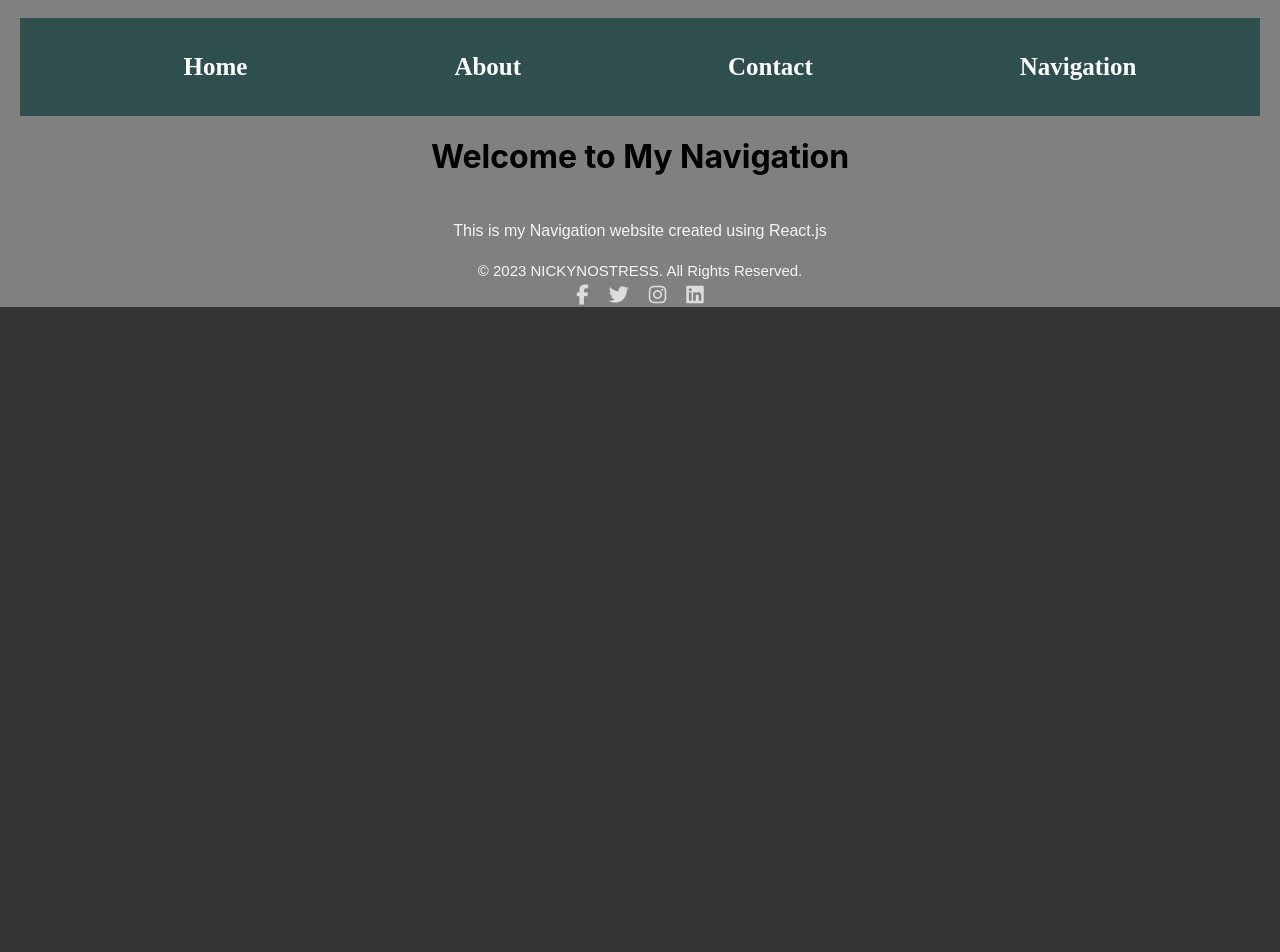
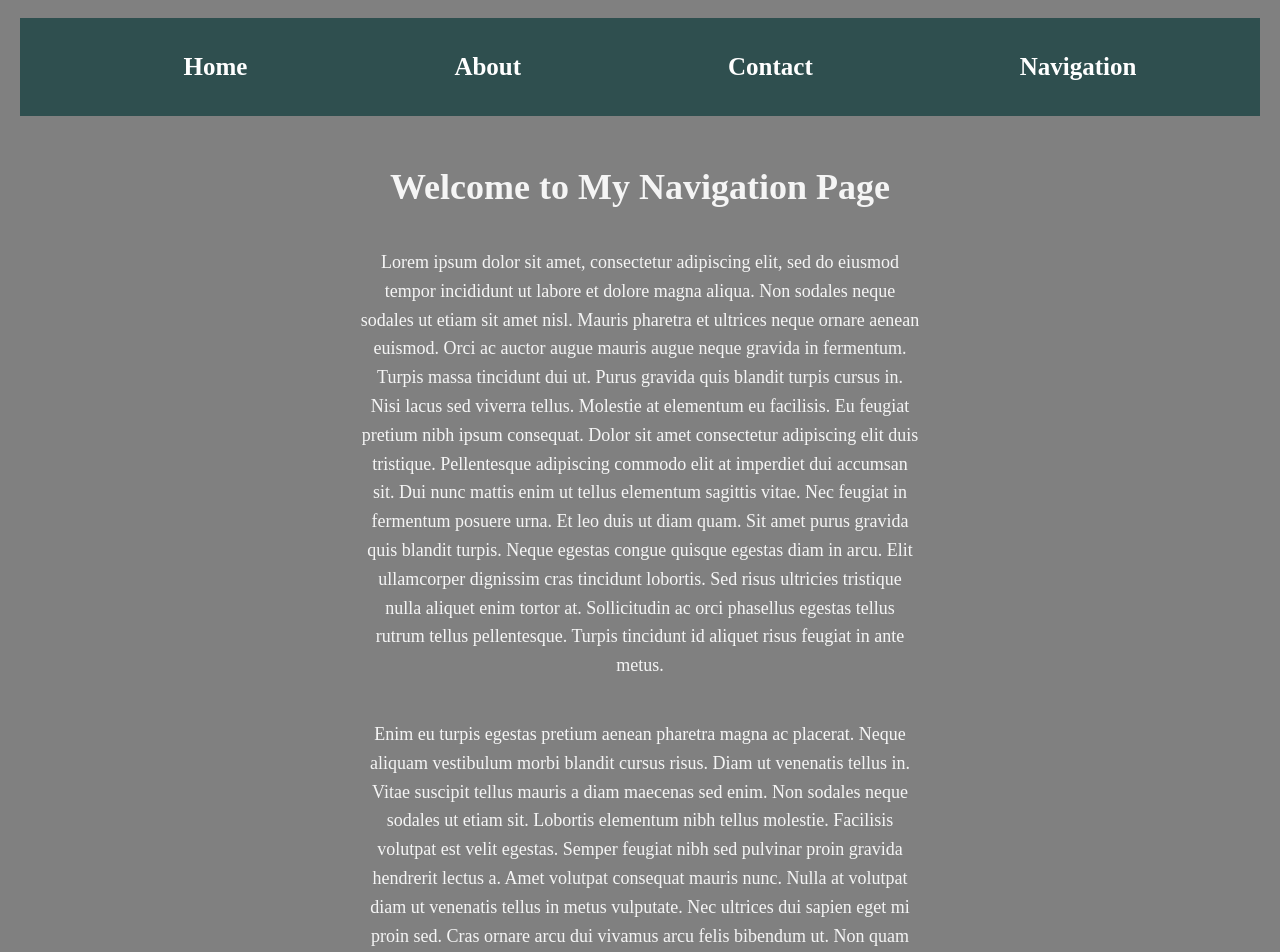
Before and after one commit to nickynostress/tecmint-app, a React (Create React App) app: page /navigation in a window 1280 px wide. Shown: the part 120-1072 px from the top of the page. Before the commit the page ends 800 px from the top, so only its background shows below. Built offline with nearby package versions, Linux system fonts and the light colour scheme.

Commit message:
Added several CSS-features.

```diff
--- a/src/components/ContactForm.js
+++ b/src/components/ContactForm.js
@@ -4,11 +4,11 @@ import './styles/contactform.css';
 
 function ContactForm() {
   const [formData, setFormData] = useState({
-    nimi: '',
-    puhelinnumero: '',
-    paivamaara: '',
-    sahkoposti: '',
-    viesti: ''
+    NIMI: '',
+    PUHELINNUMERO: '',
+    PÄIVÄMÄÄRÄ: '',
+    SÄHKÖPOSTI: '',
+    VIESTI: ''
   });
 
   const handleInputChange = (event) => {
@@ -29,11 +29,11 @@ function ContactForm() {
       console.log('Email response:', response.data);
       // Reset the form or show a success message
       setFormData({
-        nimi: '',
-        puhelinnumero: '',
-        paivamaara: '',
-        sahkoposti: '',
-        viesti: ''
+        NIMI: '',
+        PUHELINNUMERO: '',
+        PÄIVÄMÄÄRÄ: '',
+        SÄHKÖPOSTI: '',
+        VIESTI: ''
       });
     } catch (error) {
       console.error('Error sending email:', error);
--- a/src/components/HomePage.js
+++ b/src/components/HomePage.js
@@ -11,7 +11,7 @@ function HomePage() {
         description="This is my portfolio website created using React.js"
       />
       <UniversalImage
-        imageUrl="https://cdn.pixabay.com/photo/2019/06/06/14/58/unicorn-4256141_960_720.png"
+        imageUrl="https://cdn.pixabay.com/photo/2017/11/09/10/39/christmas-2933008_1280.jpg"
         altText="Portfolio Image"
       />
       <div className='loremipsum-box'>
--- a/src/components/NavPage.js
+++ b/src/components/NavPage.js
@@ -1,11 +1,38 @@
+// NavPage.js
+
 import React from 'react';
+import './styles/navpage.css'; // Import the CSS file for styling
 
 function NavPage() {
   return (
-      <div>
-        <h1>Welcome to My Navigation</h1>
-        <p>This is my Navigation website created using React.js</p>
-      </div>
+    <div className="nav-container">
+      <h1 className="nav-title">Welcome to My Navigation Page</h1>
+      <p className="nav-description">
+        Lorem ipsum dolor sit amet, consectetur adipiscing elit, sed do eiusmod tempor incididunt ut labore et dolore magna aliqua.
+        Non sodales neque sodales ut etiam sit amet nisl.
+        Mauris pharetra et ultrices neque ornare aenean euismod.
+        Orci ac auctor augue mauris augue neque gravida in fermentum.
+        Turpis massa tincidunt dui ut. Purus gravida quis blandit turpis cursus in.
+        Nisi lacus sed viverra tellus. Molestie at elementum eu facilisis.
+        Eu feugiat pretium nibh ipsum consequat. Dolor sit amet consectetur adipiscing elit duis tristique.
+        Pellentesque adipiscing commodo elit at imperdiet dui accumsan sit. Dui nunc mattis enim ut tellus elementum sagittis vitae.
+        Nec feugiat in fermentum posuere urna. Et leo duis ut diam quam. Sit amet purus gravida quis blandit turpis.
+        Neque egestas congue quisque egestas diam in arcu.
+        Elit ullamcorper dignissim cras tincidunt lobortis. Sed risus ultricies tristique nulla aliquet enim tortor at.
+        Sollicitudin ac orci phasellus egestas tellus rutrum tellus pellentesque. Turpis tincidunt id aliquet risus feugiat in ante metus.
+      </p>
+      <p className="nav-description">
+        Enim eu turpis egestas pretium aenean pharetra magna ac placerat.
+        Neque aliquam vestibulum morbi blandit cursus risus. Diam ut venenatis tellus in.
+        Vitae suscipit tellus mauris a diam maecenas sed enim. Non sodales neque sodales ut etiam sit.
+        Lobortis elementum nibh tellus molestie. Facilisis volutpat est velit egestas.
+        Semper feugiat nibh sed pulvinar proin gravida hendrerit lectus a. Amet volutpat consequat mauris nunc.
+        Nulla at volutpat diam ut venenatis tellus in metus vulputate. Nec ultrices dui sapien eget mi proin sed.
+        Cras ornare arcu dui vivamus arcu felis bibendum ut. Non quam lacus suspendisse faucibus interdum posuere lorem ipsum.
+        Elementum pulvinar etiam non quam lacus suspendisse faucibus interdum. Dictum sit amet justo donec enim diam vulputate ut pharetra.
+        Mi proin sed libero enim. Donec pretium vulputate sapien nec sagittis aliquam malesuada bibendum arcu. Magna sit amet purus gravida.
+      </p>
+    </div>
   );
 }
 
--- a/src/components/UniversalImage.js
+++ b/src/components/UniversalImage.js
@@ -3,7 +3,7 @@ import React from 'react';
 function UniversalImage({ imageUrl, altText }) {
   return (
     <div className="universal-image">
-      <img src={imageUrl} alt={altText} style={{ width: '150px', height: '150px' }} />
+      <img src={imageUrl} alt={altText} style={{ width: '200px', height: '200px' }} />
     </div>
   );
 }
--- a/src/components/UniversalSection.js
+++ b/src/components/UniversalSection.js
@@ -1,10 +1,11 @@
 import React from 'react';
+import './styles/universalsection.css';
 
 function UniversalSection({ title, description }) {
   return (
     <div className="universal-section">
-      <h2>{title}</h2>
-      <p>{description}</p>
+      <h2 className="section-title">{title}</h2>
+      <p className="section-description">{description}</p>
     </div>
   );
 }
--- a/src/components/styles/about.css
+++ b/src/components/styles/about.css
@@ -1,7 +1,7 @@
 /* Apply styles to the h2 element */
 h2 {
     color: #333; /* Text color */
-    font-family: 'Arial', sans-serif; /* Font family */
+    font-family: 'Times New Roman', Times, serif; /* Change font family to Times New Roman */
     margin-bottom: 10px; /* Bottom margin for spacing */
     padding-bottom: 20px; /* Bottom padding for spacing */
 }
@@ -9,8 +9,36 @@ h2 {
 /* Apply styles to the p element */
 p {
     color: whitesmoke; /* Text color */
-    font-family: 'Arial', sans-serif; /* Font family */
+    font-family: 'Times New Roman', Times, serif; /* Change font family to Times New Roman */
     line-height: 1.6; /* Line height for better readability */
+    margin: 10px 0; /* Add margin top and bottom */
+    padding: 20px;
+    display: flex;
+    justify-content: center;
+    align-items: center;
+}
+
+/* Apply styles to the input element (text box) */
+input {
+    width: 150px; /* Set the width to 50 pixels */
+    height: 20px; /* Set the height to 20 pixels */
+    padding: 10px; /* Padding for the input */
     margin-top: 10px; /* Top margin for spacing */
-    padding-top: 20px;
+    margin-bottom: 20px; /* Bottom margin for spacing */
+    border: 1px solid #ccc; /* Border styling */
+    border-radius: 4px; /* Border radius for rounded corners */
+    font-family: 'Times New Roman', Times, serif; /* Change font family to Times New Roman */
+    color: red; /* Text color */
+    background-color: black; /* Background color */
+
+    /* Additional styles for the text inside the input box */
+    font-size: 14px; /* Font size */
+    font-weight: bold; /* Font weight */
+    outline: none; /* Remove the outline on focus */
 }
+
+/* Apply styles for the focused state of the input element */
+input:focus {
+    border-color: #007bff; /* Border color on focus */
+    box-shadow: 0 0 5px rgba(0, 123, 255, 0.5); /* Box shadow on focus */
+}
--- a/src/components/styles/contactpage.css
+++ b/src/components/styles/contactpage.css
@@ -4,7 +4,7 @@
   display: flex;
   flex-direction: column;
   align-items: flex-start;
-  max-width: 400px; /* Set a maximum width for the form */
+  max-width: 300px; /* Set a maximum width for the form */
   margin: 0 auto; /* Center the form horizontally */
 }
 
@@ -17,6 +17,7 @@
   width: 100%; /* Make input fields take up full width */
   margin-bottom: 10px; /* Add some spacing between input fields */
   padding: 8px; /* Add padding for better appearance */
+  font-family: 'Times New Roman', Times, serif; /* Change font family to Times New Roman */
 }
 
 .contact-form button {
@@ -25,6 +26,7 @@
   padding: 10px; /* Add padding to the button */
   border: none; /* Remove button border */
   cursor: pointer;
+  font-family: 'Times New Roman', Times, serif; /* Change font family to Times New Roman */
 }
 
 .contact-form button:hover {
--- a/src/components/styles/homepage.css
+++ b/src/components/styles/homepage.css
@@ -4,12 +4,15 @@
     max-width: 800px;
     margin: 0 auto;
     padding: 20px;
+    font-family: 'Arial', sans-serif; /* Add your desired font-family */
+    color: #333; /* Add your desired font color */
 }
 
 .loremipsum-box {
     background-color: black;
     border: 1px solid #ddd;
-    padding: 15px;
+    padding: 20px; /* Add padding */
+    margin: 20px 0; /* Add margin top and bottom */
     border-radius: 10px;
     color: white;
     font-family: 'Times New Roman';
@@ -17,7 +20,7 @@
 
 .loremipsum {
     margin: 0;
-    font-size: 16px;
+    font-size: 18px;
     line-height: 1.8; /* Set line height for better spacing */
     font-weight: bold; /* Make the text bold */
     text-align: justify; /* Justify the text */
--- /dev/null
+++ b/src/components/styles/navpage.css
@@ -0,0 +1,22 @@
+/* styles/navpage.css */
+
+.nav-container {
+    max-width: 600px; /* Set a maximum width for better readability */
+    margin: 50px auto; /* Center the content with some margin from top */
+    text-align: center; /* Center align text */
+  }
+
+  .nav-title {
+    color: whitesmoke; /* Set title text color to white */
+    font-family: 'Times New Roman', Times, serif; /* Change font family to Times New Roman */
+    font-size: 36px; /* Set title font size */
+    margin-bottom: 20px; /* Add margin below the title */
+  }
+
+  .nav-description {
+    color: whitesmoke; /* Set description text color to white */
+    font-family: 'Times New Roman', Times, serif; /* Change font family to Times New Roman */
+    font-size: 18px; /* Set description font size */
+    line-height: 1.6; /* Set line height for better readability */
+    margin: 0; /* Remove default margin */
+  }
--- /dev/null
+++ b/src/components/styles/universalsection.css
@@ -0,0 +1,22 @@
+/* UniversalSection.css */
+
+.universal-section {
+    text-align: center; /* Center align content */
+    margin-bottom: 30px; /* Add margin at the bottom */
+}
+
+.section-title {
+    color: whitesmoke; /* Text color */
+    font-family: 'Times New Roman', sans-serif; /* Use Times New Roman font-family */
+    font-size: 50px; /* Adjust font size */
+    margin-bottom: 10px; /* Add margin at the bottom */
+}
+
+.section-description {
+    color: #555; /* Text color */
+    font-family: 'Arial', sans-serif; /* Add your desired font-family */
+    font-size: 16px; /* Adjust font size */
+    line-height: 1.6; /* Set line height for better spacing */
+    margin: 0; /* Remove default margin */
+    padding: 10px 0; /* Add padding top and bottom */
+}
```
Also changed, not shown: src/components/AboutPage.js (+18 -1 lines), src/components/Footer.js (+5 -5 lines).
